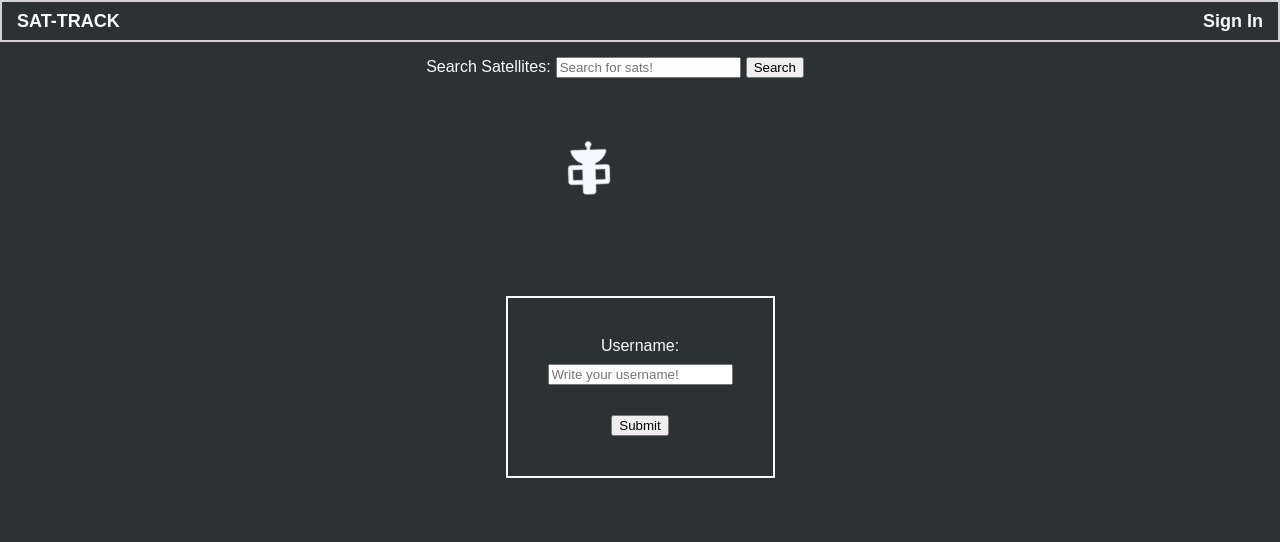
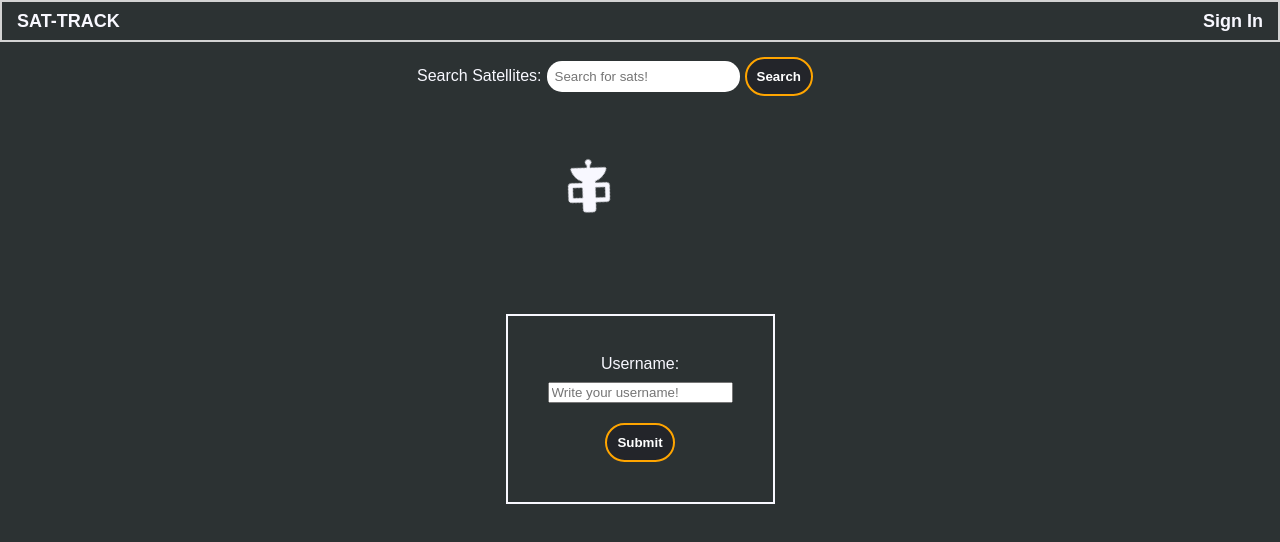
Before and after one commit to Blackflare002/satellite-tracker, a React (Create React App) app in the folder client/: page /sign-in in a window 1280 px wide. Shown: the top 542 px of the page. Built offline with nearby package versions, Linux system fonts and the light colour scheme; no server answers.

Commit message:
button styling, better comment refresh

```diff
--- a/client/src/components/Comments.js
+++ b/client/src/components/Comments.js
@@ -5,13 +5,13 @@
 import { CommentsBox } from "./Details";
 
 const Comments = () => {
-	const { sats } = useContext(SatsContext);
+	const { sats, newComment, setNewComment } = useContext(SatsContext);
 	const [comments, setComments] = useState(null);
 	useEffect(() => {
 		fetch(`/comments/${sats.id}`)
 			.then((res) => res.json())
 			.then((info) => setComments(info.data));
-	}, [comments]);
+	}, [newComment]);
 
 	return (
 		<TopLevelBox>
--- a/client/src/components/Details.js
+++ b/client/src/components/Details.js
@@ -16,6 +16,7 @@
 	Marker,
 } from "@react-google-maps/api";
 import UserInfoContext from "./UserInfoContext";
+import { TrueStyledButton } from "./SignIn";
 
 // console.log(process.env.REACT_APP_GOOGLE_API_KEY);
 
@@ -31,8 +32,15 @@
 	const [commentValue, setCommentValue] = useState("");
 	// const [username, setUsername] = useState("");
 
-	const { sats, setSats, theNumber, update, setUpdate } =
-		useContext(SatsContext);
+	const {
+		sats,
+		setSats,
+		theNumber,
+		update,
+		setUpdate,
+		newComment,
+		setNewComment,
+	} = useContext(SatsContext);
 	const { userInfo } = useContext(UserInfoContext);
 
 	useEffect(() => {
@@ -132,9 +140,9 @@
 						Link
 					</a>
 				)}
-				<button onClick={() => setUpdate(!update)}>
+				<TrueStyledButton onClick={() => setUpdate(!update)}>
 					Update Coordinates
-				</button>
+				</TrueStyledButton>
 				<LoadScript googleMapsApiKey="AIzaSyDhtNwzYNDDMOROyMq4L0i1c_yJ8jjwfYk">
 					<GoogleMap
 						mapContainerStyle={containerStyle}
@@ -163,9 +171,14 @@
 									onChange={writeComment}
 									value={commentValue}
 								/>
-								<button onClick={(ev) => sendComment(ev)}>
+								<TrueStyledButton
+									onClick={(ev) => {
+										sendComment(ev);
+										setNewComment(!newComment);
+									}}
+								>
 									Post!
-								</button>
+								</TrueStyledButton>
 							</>
 						) : (
 							<StyledLink to={"/sign-in"}>
--- a/client/src/components/SatsContext.js
+++ b/client/src/components/SatsContext.js
@@ -19,6 +19,7 @@
 	const [defaultValue, setDefaultValue] = useState(false);
 	const [focus, setFocus] = useState(false);
 	const [update, setUpdate] = useState(false);
+	const [newComment, setNewComment] = useState(false);
 
 	useEffect(() => {
 		fetch("https://api.spectator.earth/satellite/")
@@ -65,6 +66,8 @@
 				setFocus,
 				update,
 				setUpdate,
+				newComment,
+				setNewComment,
 			}}
 		>
 			{children}
--- a/client/src/components/Search.js
+++ b/client/src/components/Search.js
@@ -3,6 +3,7 @@
 import SatsContext from "./SatsContext";
 import SearchResults from "./SearchResults";
 import { useNavigate } from "react-router-dom";
+import { TrueStyledButton } from "./SignIn";
 
 const Search = () => {
 	const {
@@ -45,7 +46,7 @@
 						onFocus={() => true}
 						// onBlur={() => setFocus(false)}
 					/>
-					<button
+					<TrueStyledButton
 						type="submit"
 						onClick={(ev) => {
 							ev.preventDefault();
@@ -54,7 +55,7 @@
 						}}
 					>
 						Search
-					</button>
+					</TrueStyledButton>
 				</InnerBox>
 			</form>
 			{focus && allSats && <SearchResults />}
@@ -68,7 +69,11 @@
 	align-items: baseline;
 `;
 
-const StyledInput = styled.input``;
+export const StyledInput = styled.input`
+	padding: 8px;
+	border-radius: 15px;
+	border: none;
+`;
 
 const Wrapper = styled.div`
 	position: relative;
--- a/client/src/components/SignIn.js
+++ b/client/src/components/SignIn.js
@@ -7,6 +7,7 @@
 export const SignIn = () => {
 	const [user, setUser] = useState("");
 	const [loggedIn, setLoggedIn] = useState(false);
+	const [error, setError] = useState(false);
 
 	const { userInfo, setUserInfo } = useContext(UserInfoContext);
 
@@ -39,7 +40,7 @@
 					navigate("/", { replace: true });
 				} else {
 					console.log("error");
-					// setError(true);
+					setError(true);
 				}
 			});
 	};
@@ -64,13 +65,39 @@
 								onChange={(ev) => handleChange(ev.target.value)}
 							/>
 						</UserBox>
-						<StyledButton type="submit">Submit</StyledButton>
+						<StyledButtonSP type="submit">Submit</StyledButtonSP>
+						{error && (
+							<ErrorMessage>
+								That usename does not exist, please try again.
+							</ErrorMessage>
+						)}
 					</InnerBox>
 				</form>
 			</OuterBox>
 		</TopLevel>
 	);
 };
+
+export const TrueStyledButton = styled.button`
+	background-color: var(--trulyDarkGrey);
+	color: white;
+	font-weight: bold;
+	border: solid 2px orange;
+	border-radius: 20px;
+	padding: 10px;
+	:hover {
+		background-color: indigo;
+	}
+`;
+
+const StyledButtonSP = styled(TrueStyledButton)`
+	margin-top: 20px;
+`;
+
+const ErrorMessage = styled.div`
+	padding-top: 20px;
+	color: red;
+`;
 
 const TopLevel = styled.div`
 	/* overflow: hidden; */
@@ -98,15 +125,13 @@
 	width: fit-content;
 	position: relative;
 	top: 50px;
+	padding: 0;
+	margin: 0;
 `;
 
 const StyledFaSatellite = styled(FaSatellite)`
 	font-size: 50px;
 	animation: ${rotation} 4s linear normal infinite;
-`;
-
-const StyledButton = styled.button`
-	margin-top: 30px;
 `;
 
 const UserBox = styled.div`
```
Also changed, not shown: 1 other file (tests, documents, lock files or other folders).
